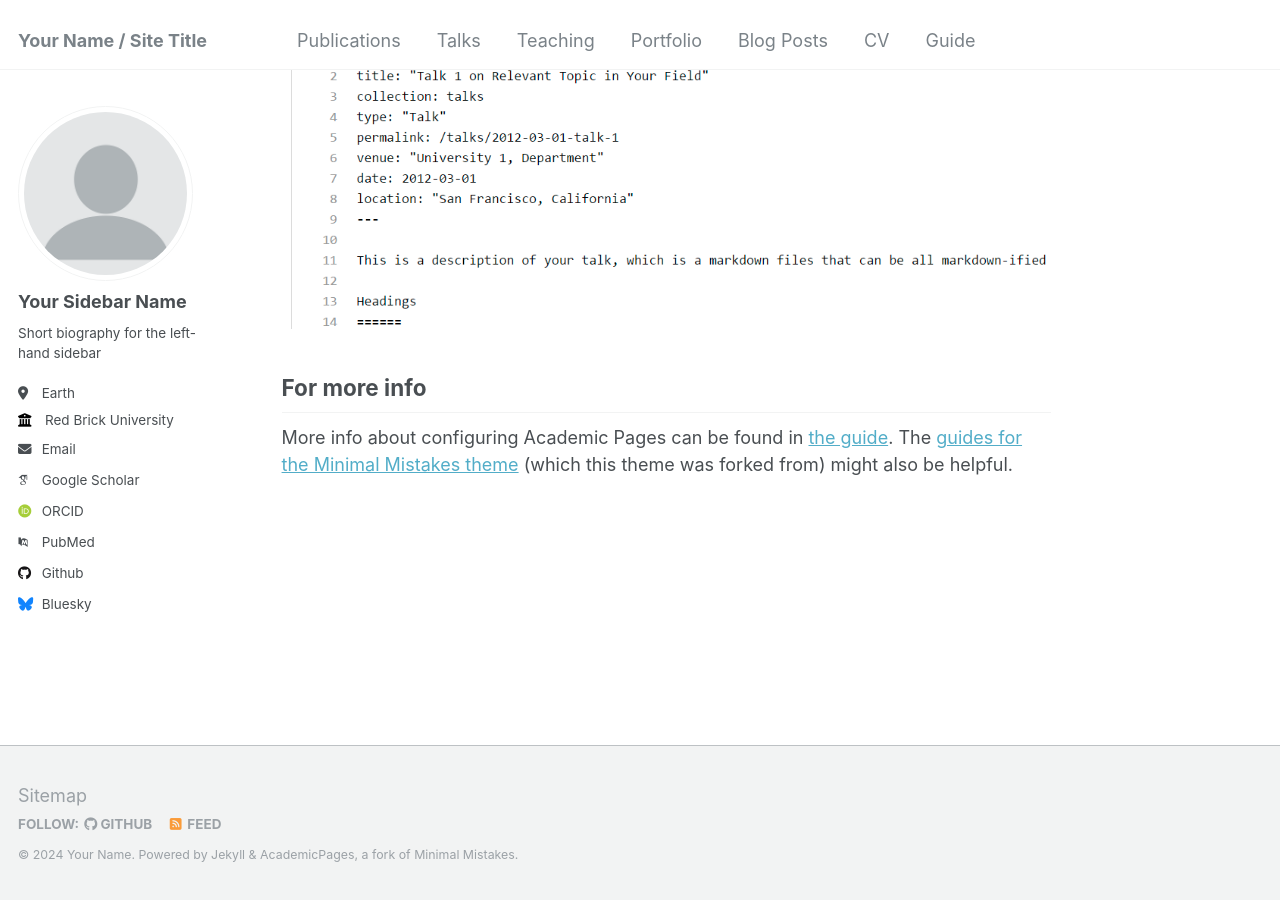
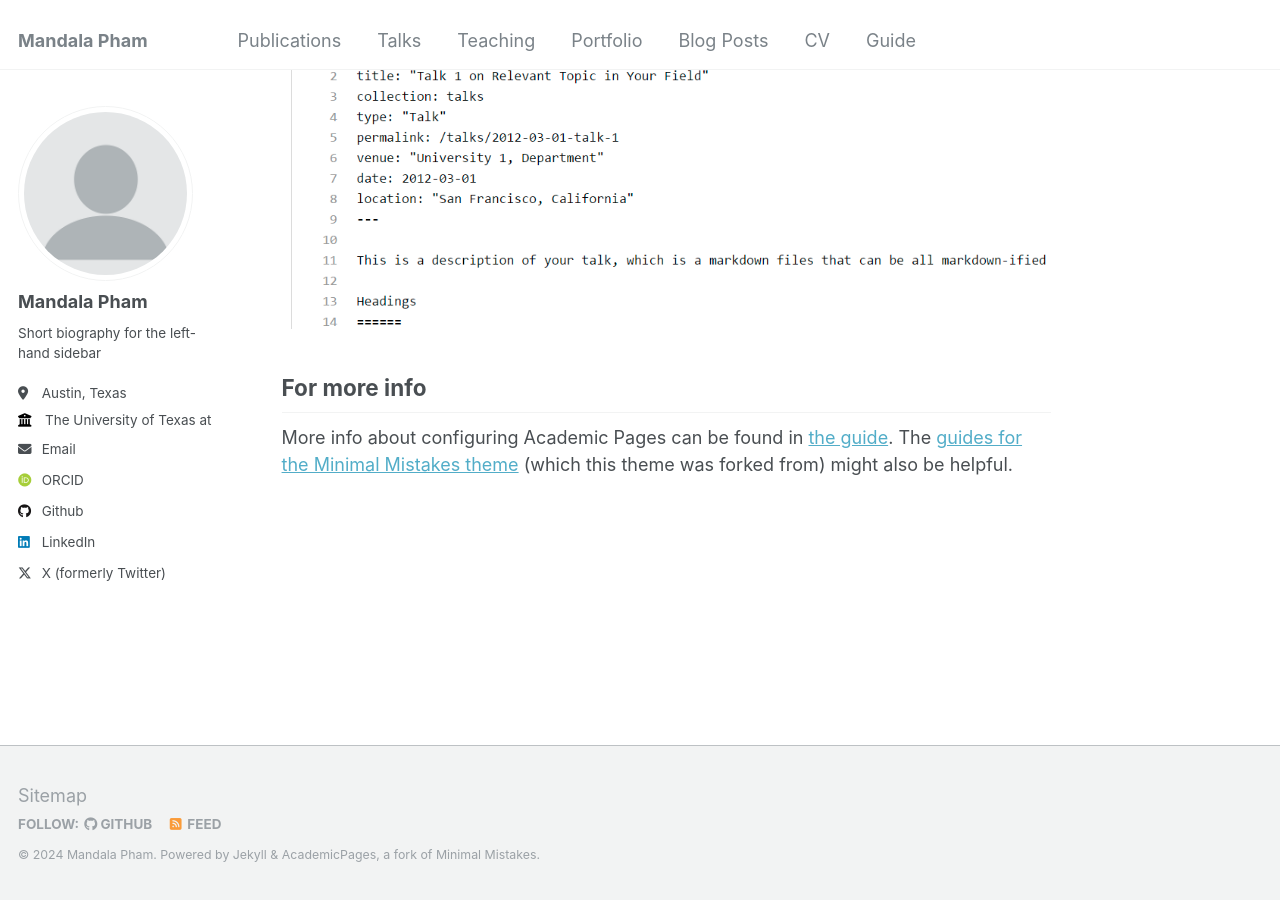
Before and after one commit to mandaphm/mandaphm.github.io, a Jekyll site: the page built from _pages/about.md, in a window 1280 px wide and 900 px high, scrolled down 2660 px. Built offline with Jekyll 4.4.1, drawn with Linux system fonts in a browser that asks for light colours; some web fonts are replaced.

Commit message:
Update _config.yml

```diff
--- a/_config.yml
+++ b/_config.yml
@@ -8,13 +8,13 @@
 
 # Basic Site Settings
 locale                   : "en-US"
-title                    : "Your Name / Site Title"
+title                    : "Mandala Pham"
 title_separator          : "-"
-name                     : &name "Your Name"
-description              : &description "personal description"
-url                      : https://academicpages.github.io # the base hostname & protocol for your site e.g. "https://mmistakes.github.io"
+name                     : &name "Mandala Pham"
+description              : &description "Glaciologist"
+url                      : https://mandaphm.github.io # the base hostname & protocol for your site e.g. "https://mmistakes.github.io"
 baseurl                  : "" # the subpath of your site, e.g. "/blog"
-repository               : "academicpages/academicpages.github.io"
+repository               : "mandaphm/mandaphm.github.io"
 
 # Site Author - The following control what appear as part of the author content on the side bar.
 #               If a field is blank the icon and link will not appear, otherwise it will be shown.
@@ -22,33 +22,33 @@ repository               : "academicpages/academicpages.github.io"
 author:
   # Biographic information
   avatar           : "profile.png"
-  name             : "Your Sidebar Name"
+  name             : "Mandala Pham"
   pronouns         : # example: "she/her"
   bio              : "Short biography for the left-hand sidebar"
-  location         : "Earth"
-  employer         : "Red Brick University"
+  location         : "Austin, Texas"
+  employer         : "The University of Texas at Austin"
   uri              : # URL
-  email            : "none@example.org"
+  email            : "mandaphm@gmail.com"
 
   # Academic websites
   arxiv            : # URL - Update with the correct link to your profile
-  googlescholar    : "https://scholar.google.com/citations?user=PS_CX0AAAAAJ"
+  googlescholar    : #"https://scholar.google.com/citations?user=PS_CX0AAAAAJ"
   impactstory      : # URL
-  orcid            : "http://orcid.org/yourorcidurl"
+  orcid            : "https://orcid.org/0000-0002-3210-7713"
   semantic         : # URL
-  pubmed           : "https://www.ncbi.nlm.nih.gov/pubmed/?term=john+snow"
+  pubmed           : #"https://www.ncbi.nlm.nih.gov/pubmed/?term=john+snow"
   researchgate     : # URL
 
   # Repositories and software development
   bitbucket        : # Username - Update with your username on the site
   codepen          : # Username
   dribbble         : # Username
-  github           : "academicpages"
+  github           : "mandaphm"
   kaggle           : # Username
   stackoverflow    : # User number or user number and name (i.e., use "1" or "1/jeff-atwood")
 
   # Social media
-  bluesky          : "bsky.app" # Replace this with you Bluesky username
+  bluesky          : #"bsky.app" # Replace this with you Bluesky username
   facebook         : # Username
   flickr           : # Username
   foursquare       : # Username
@@ -57,7 +57,7 @@ author:
   keybase          : # Username
   instagram        : # Username
   lastfm           : # Username
-  linkedin         : # Username
+  linkedin         : "mandaphm"
   mastodon         : # URL
   medium           : # URL
   pinterest        : # Username
@@ -65,7 +65,7 @@ author:
   steam            : # Username
   telegram         : # URL
   tumblr           : # Username
-  twitter          : # Username for X / Twitter
+  twitter          : "slayciologist" # Username for X / Twitter
   vine             : # Username
   weibo            : # Username
   wikipedia        : # Username
```
